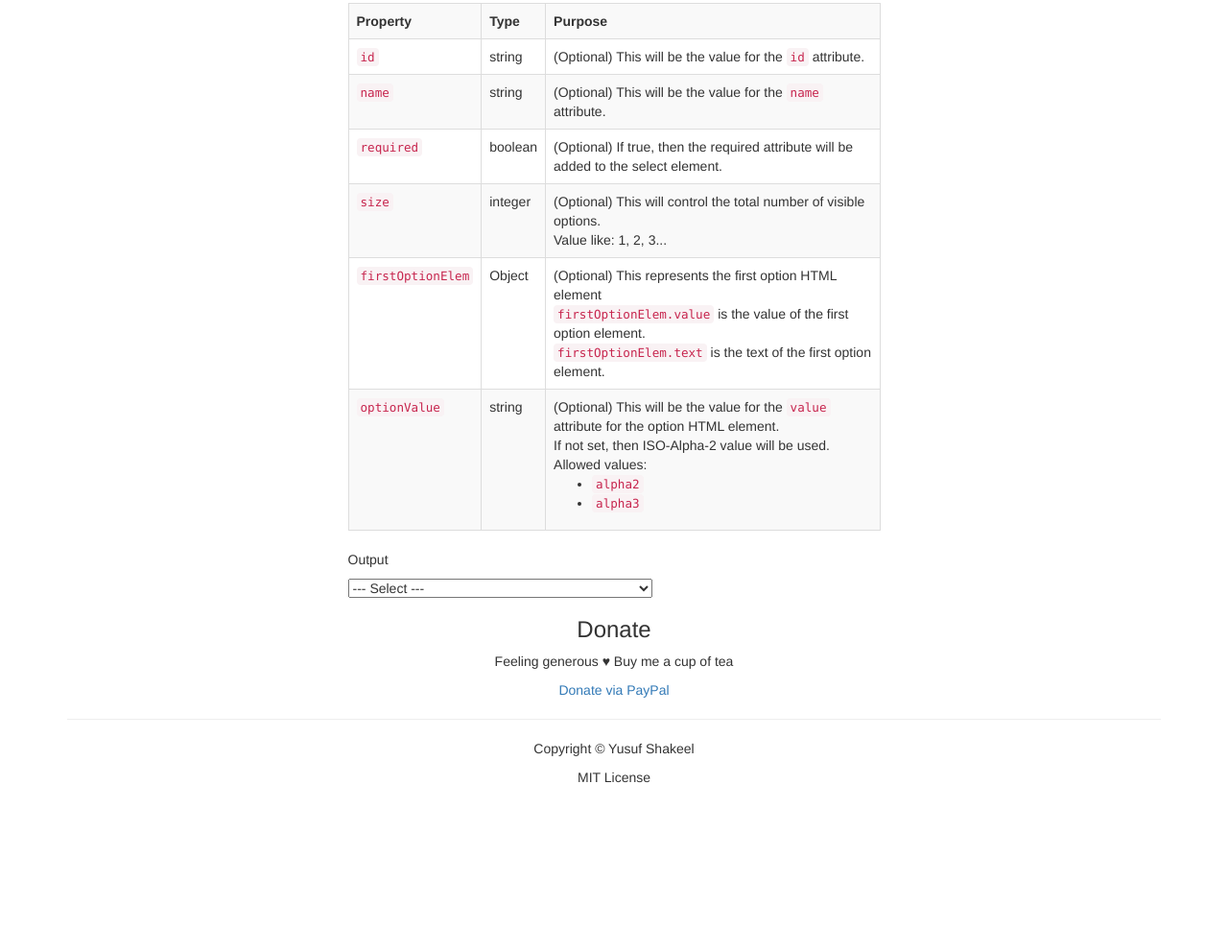
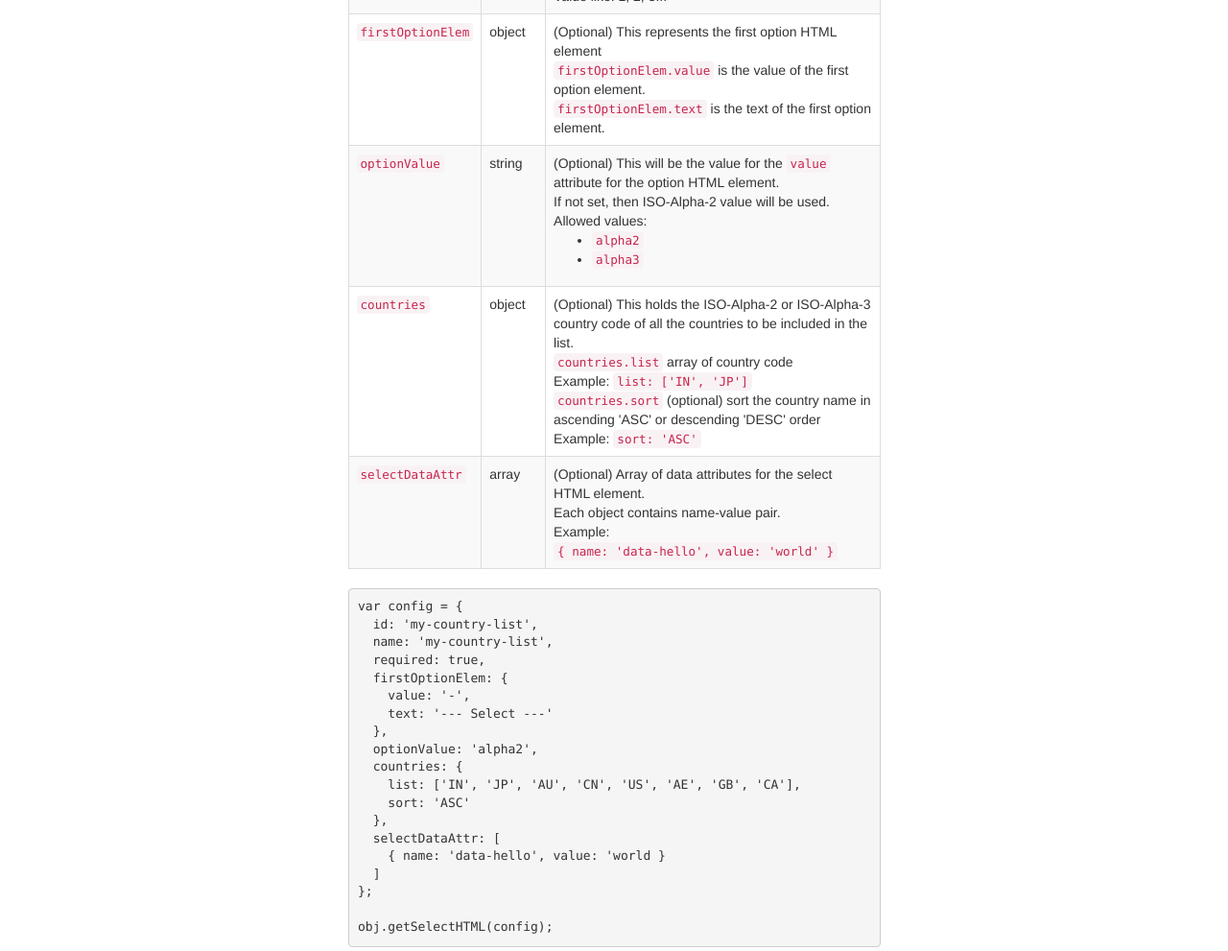
Before and after one commit to yusufshakeel/dyCountryJS, a website: page index.html in a window 1280 px wide. Shown: the part 8279-9270 px from the top of the page at 96% size. Before the commit the page ends 9109 px from the top, so only its background shows below. Drawn offline with nearby package versions, Linux system fonts and the light colour scheme; some packages are replaced by stand-ins of ours; a script that the page names is missing.

Commit message:
getSelectHTML method example update

```diff
--- a/index.html
+++ b/index.html
@@ -120,7 +120,8 @@ var obj = new dyCountry(config);</code></pre>
                 <li><a href="#languages"><code>languages()</code></a> returns the country languages</li>
                 <li><a href="#all"><code>all()</code></a> returns all the countries detail</li>
                 <li><a href="#search"><code>search()</code></a> returns all the countries matching the search query</li>
-                <li><a href="#getSelectHTML"><code>getSelectHTML()</code></a> returns HTML select element of countries</li>
+                <li><a href="#getSelectHTML"><code>getSelectHTML()</code></a> returns HTML select element of countries
+                </li>
             </ul>
 
             <hr>
@@ -852,19 +853,6 @@ var obj = new dyCountry(config);</code></pre>
 
             <p>Pass the following optional configuration</p>
 
-            <pre><code>var config = {
-  id: 'my-country-list',
-  name: 'my-country-list',
-  required: true,
-  firstOptionElem: {
-    value: '-',
-    text: '--- Select ---'
-  },
-  optionValue: 'alpha2'
-};
-
-obj.getSelectHTML(config);</code></pre>
-
             <div class="table-responsive">
                 <table class="table table-striped table-bordered">
                     <tr>
@@ -898,7 +886,7 @@ obj.getSelectHTML(config);</code></pre>
                     </tr>
                     <tr>
                         <td><code>firstOptionElem</code></td>
-                        <td>Object</td>
+                        <td>object</td>
                         <td>
                             (Optional) This represents the first option HTML element
                             <br>
@@ -911,7 +899,8 @@ obj.getSelectHTML(config);</code></pre>
                         <td><code>optionValue</code></td>
                         <td>string</td>
                         <td>
-                            (Optional) This will be the value for the <code>value</code> attribute for the option HTML element.
+                            (Optional) This will be the value for the <code>value</code> attribute for the option HTML
+                            element.
                             <br>
                             If not set, then ISO-Alpha-2 value will be used.
                             <br>
@@ -922,8 +911,58 @@ obj.getSelectHTML(config);</code></pre>
                             </ul>
                         </td>
                     </tr>
+                    <tr>
+                        <td><code>countries</code></td>
+                        <td>object</td>
+                        <td>
+                            (Optional) This holds the ISO-Alpha-2 or ISO-Alpha-3 country code of all the countries to be
+                            included in the list.
+                            <br>
+                            <code>countries.list</code> array of country code
+                            <br>
+                            Example: <code>list: ['IN', 'JP']</code>
+                            <br>
+                            <code>countries.sort</code> (optional) sort the country name in ascending 'ASC' or
+                            descending 'DESC' order
+                            <br>
+                            Example: <code>sort: 'ASC'</code>
+                        </td>
+                    </tr>
+                    <tr>
+                        <td><code>selectDataAttr</code></td>
+                        <td>array</td>
+                        <td>
+                            (Optional) Array of data attributes for the select HTML element.
+                            <br>
+                            Each object contains name-value pair.
+                            <br>
+                            Example:
+                            <br>
+                            <code>{ name: 'data-hello', value: 'world' }</code>
+                        </td>
+                    </tr>
                 </table>
             </div>
+
+            <pre><code>var config = {
+  id: 'my-country-list',
+  name: 'my-country-list',
+  required: true,
+  firstOptionElem: {
+    value: '-',
+    text: '--- Select ---'
+  },
+  optionValue: 'alpha2',
+  countries: {
+    list: ['IN', 'JP', 'AU', 'CN', 'US', 'AE', 'GB', 'CA'],
+    sort: 'ASC'
+  },
+  selectDataAttr: [
+    { name: 'data-hello', value: 'world }
+  ]
+};
+
+obj.getSelectHTML(config);</code></pre>
 
             <p>Output</p>
 
@@ -1130,7 +1169,17 @@ obj.getSelectHTML(config);</code></pre>
                     value: '-',
                     text: '--- Select ---'
                 },
-                optionValue: 'alpha2'
+                optionValue: 'alpha2',
+                countries: {
+                    list: ['IN', 'JP', 'AU', 'CN', 'US', 'AE', 'GB', 'CA'],
+                    sort: 'ASC'
+                },
+                selectDataAttr: [
+                    {
+                        name: 'data-hello',
+                        value: 'world'
+                    }
+                ]
             });
 
 </script>
```
